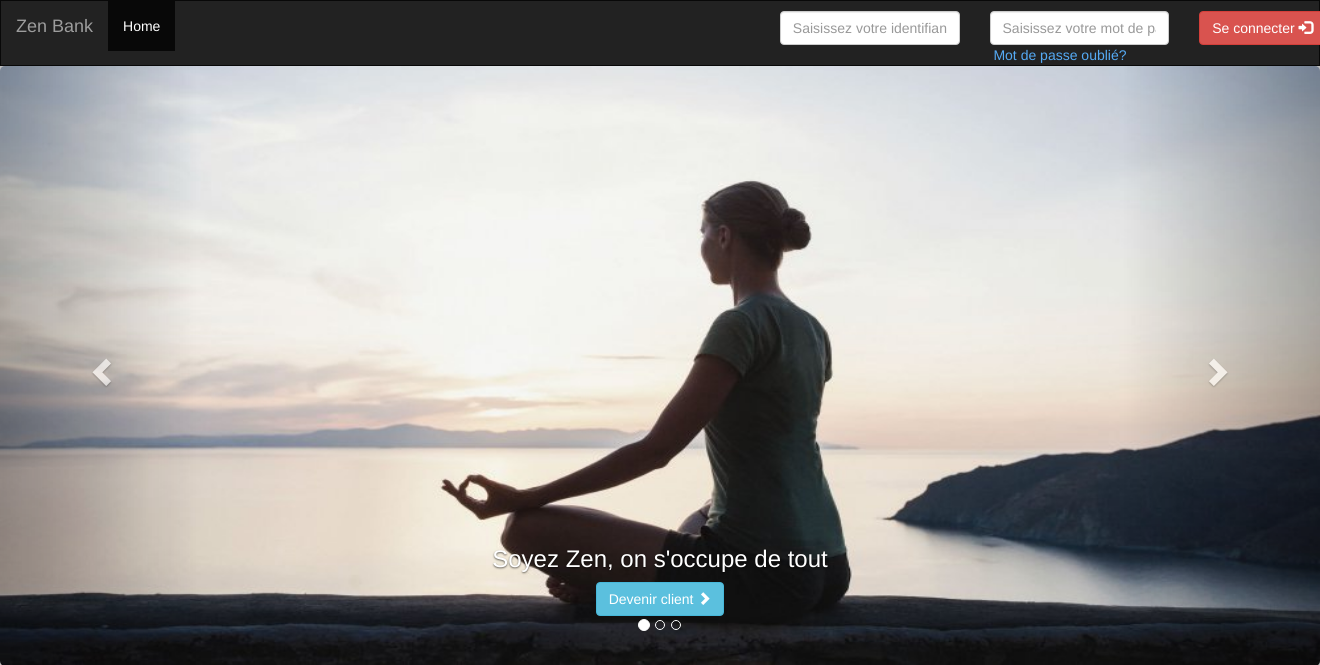
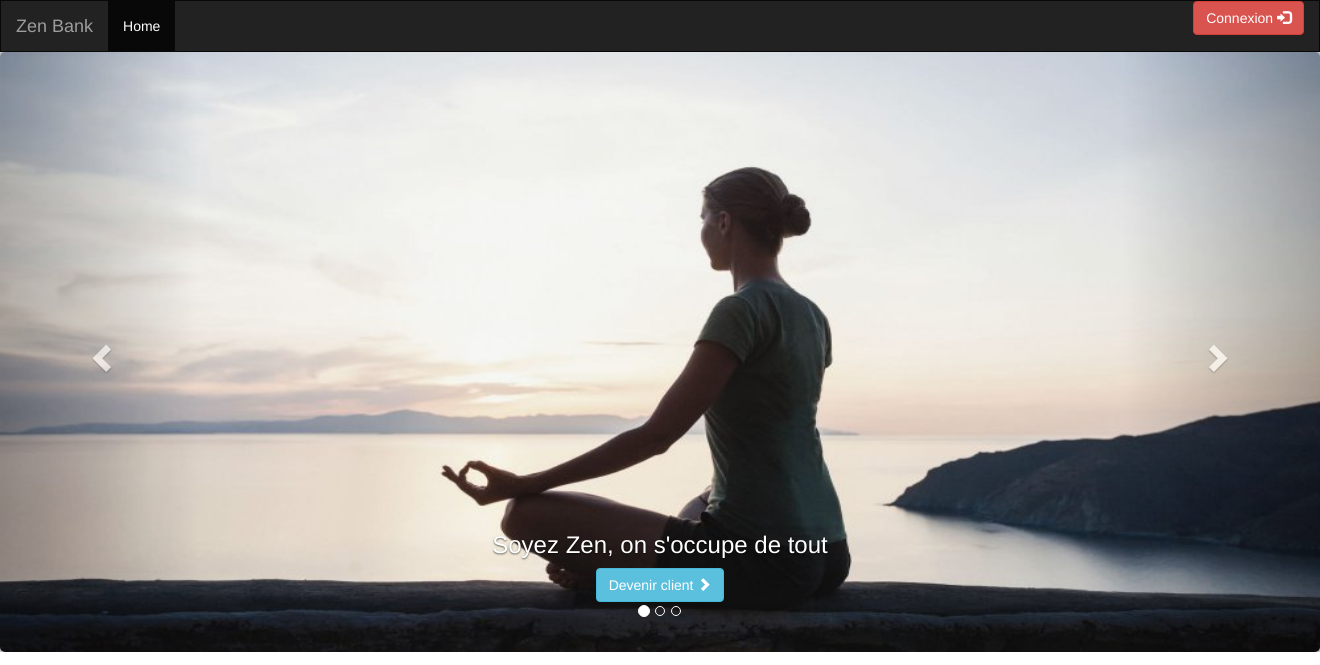
Before and after one commit to alexdudu77/ProjetWebZenBank, a PHP site: page / in a window 1320 px wide. Shown: the top 665 px of the page. Run offline with PHP 8.4, Linux system fonts and the light colour scheme; some libraries are stand-ins or nearby versions.

Commit message:
index.php
Mise en place du popup de connexion.

```diff
--- a/index.php
+++ b/index.php
@@ -45,20 +45,38 @@
       <ul class="nav navbar-nav">
         <li class="active"><a href="#">Home</a></li>
       </ul>
-      <form method="post" action="">
-        <div class="marginTop">
-          <div class="col-lg-1 col-sm-12 col-xs-12 pull-right">
-            <button type="submit" class="btn btn-danger">Se connecter <span class="glyphicon glyphicon-log-in"></span></button>
-          </div>
-          <div class="col-lg-2 col-sm-12 col-xs-12 pull-right">
-              <input type="password" class="form-control" name="passClient" placeholder="Saisissez votre mot de passe" required><span class="glyphicon glyphicon-keys"></span>
-              <a href="interfaceOubliMDP.php" class="light-blue">Mot de passe oubli&eacute;?</a>
-          </div>
-          <div class="col-lg-2 col-sm-12 col-xs-12 pull-right">
-              <input type="email" class="form-control" name="idClient" placeholder="Saisissez votre identifiant" required>
+      <ul class="nav navbar-nav navbar-right">
+        <button type="button" class="btn btn-danger" data-toggle="modal" data-target="#connexionModal">
+          Connexion <span class="glyphicon glyphicon-log-in"></span>
+        </button>
+
+        <!-- Fenêtre de connexion -->
+        <div class="modal fade" id="connexionModal" tabindex="-1" role="dialog" aria-labelledby="connexionModalLabel" aria-hidden="true">
+          <div class="modal-dialog" role="document">
+            <div class="modal-content">
+              <div class="modal-header">
+                <h5 class="modal-title" id="connexionModalLabel">Connexion à votre compte client</h5>
+              </div>
+              <form method="post" action="">
+              <div class="modal-body">
+                <div class="form-group">
+                  <label for="idClient">Identifiant client:</label>
+                  <input type="email" class="form-control" name="idClient" placeholder="Saisissez votre identifiant" required>
+                </div>
+                <div class="form-group">
+                  <label for="pwd">Password:</label>
+                  <input type="password" class="form-control" name="passClient" placeholder="Saisissez votre mot de passe" required><span class="glyphicon glyphicon-keys"></span>
+                  <a href="interfaceOubliMDP.php" class="light-blue">Mot de passe oubli&eacute;?</a>
+                </div>
+              </div>
+              <div class="modal-footer">
+                <button type="button" class="btn btn-secondary" data-dismiss="modal">Fermer</button>
+                <button type="submit" class="btn btn-danger" id="btnConnexion"><label>Se connecter</label></button>
+              </div>
+            </form>
           </div>
         </div>
-      </form>
+      </div>
     </div>
   </div>
 </nav>
```
